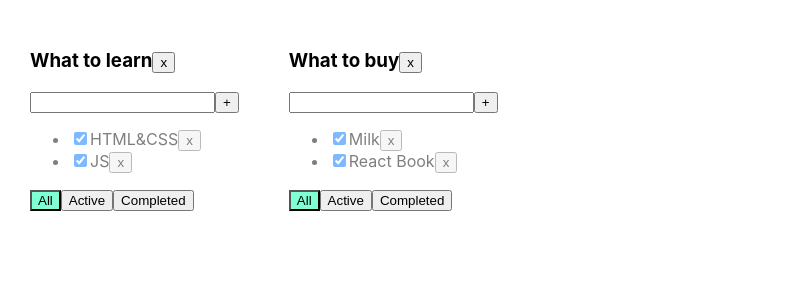
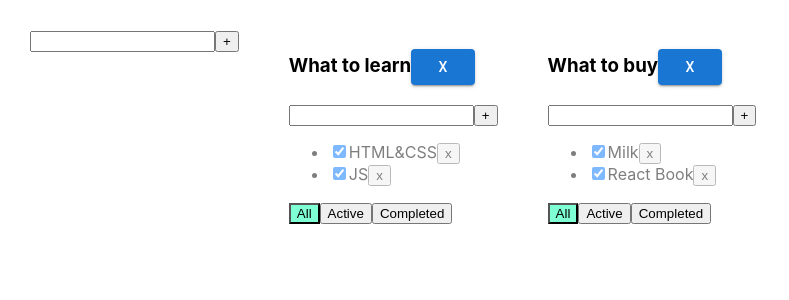
Before and after one commit to MrEvgeniy1989/todolist, a React (Create React App) app: page / in a window 1280 px wide. Shown: the top 300 px of the page, without its empty margins (0-789 px from the left). Built offline with nearby package versions, Linux system fonts and the light colour scheme.

Commit message:
Вторник_2_Игорь Конец занятия

```diff
--- a/package.json
+++ b/package.json
@@ -4,6 +4,11 @@
   "version": "0.1.0",
   "private": true,
   "dependencies": {
+    "@emotion/react": "^11.10.5",
+    "@emotion/styled": "^11.10.5",
+    "@fontsource/roboto": "^4.5.8",
+    "@mui/material": "^5.11.0",
+    "@mui/styled-engine-sc": "^5.11.0",
     "@testing-library/jest-dom": "^5.16.5",
     "@testing-library/react": "^13.4.0",
     "@testing-library/user-event": "^13.5.0",
@@ -16,6 +21,7 @@
     "react": "^18.2.0",
     "react-dom": "^18.2.0",
     "react-scripts": "5.0.1",
+    "styled-components": "^5.3.6",
     "typescript": "^4.8.4",
     "uuid": "^9.0.0",
     "web-vitals": "^2.1.4"
--- a/src/App.tsx
+++ b/src/App.tsx
@@ -1,9 +1,10 @@
 import React, {useState} from 'react';
 import './App.css';
-import {TaskType, Todolist} from './Todolist';
+import {TaskType, Todolist} from './TodoList';
 import {v1} from 'uuid';
+import {Input} from './components/Input';
 
-export type FilterValuesType = "all" | "active" | "completed";
+export type FilterValuesType = 'all' | 'active' | 'completed';
 type TodolistType = {
     id: string
     title: string
@@ -20,21 +21,31 @@
     let todolistId2 = v1();
 
     let [todolists, setTodolists] = useState<Array<TodolistType>>([
-        {id: todolistId1, title: "What to learn", filter: "all"},
-        {id: todolistId2, title: "What to buy", filter: "all"}
+        {id: todolistId1, title: 'What to learn', filter: 'all'},
+        {id: todolistId2, title: 'What to buy', filter: 'all'}
     ])
 
     let [tasks, setTasks] = useState<TasksStateType>({
         [todolistId1]: [
-            {id: v1(), title: "HTML&CSS", isDone: true},
-            {id: v1(), title: "JS", isDone: true}
+            {id: v1(), title: 'HTML&CSS', isDone: true},
+            {id: v1(), title: 'JS', isDone: true}
         ],
         [todolistId2]: [
-            {id: v1(), title: "Milk", isDone: true},
-            {id: v1(), title: "React Book", isDone: true}
+            {id: v1(), title: 'Milk', isDone: true},
+            {id: v1(), title: 'React Book', isDone: true}
         ]
     });
 
+    const updateTask = (todolistId: string, taskID: string, newTitle: string) => {
+        setTasks({
+            ...tasks,
+            [todolistId]: tasks[todolistId].map(el => el.id === taskID ? {...el, title: newTitle} : el)
+        })
+    }
+
+    const updateTodolist = (todolistId: string, newTitle: string) => {
+        setTodolists(todolists.map(el=>el.id===todolistId? {...el, title:newTitle}:el))
+    }
 
     function removeTask(id: string, todolistId: string) {
         //достанем нужный массив по todolistId:
@@ -45,7 +56,7 @@
         setTasks({...tasks});
     }
 
-    function addTask(title: string, todolistId: string) {
+    function addTask(todolistId: string, title: string) {
         let task = {id: v1(), title: title, isDone: false};
         //достанем нужный массив по todolistId:
         let todolistTasks = tasks[todolistId];
@@ -53,6 +64,13 @@
         tasks[todolistId] = [task, ...todolistTasks];
         // засетаем в стейт копию объекта, чтобы React отреагировал перерисовкой
         setTasks({...tasks});
+    }
+
+    const addTodolist = (title: string) => {
+        const newID = v1()
+        const newTodo: TodolistType = {id: newID, title: title, filter: 'all'}
+        setTodolists([newTodo, ...todolists])
+        setTasks({[newID]: [], ...tasks})
     }
 
     function changeStatus(id: string, isDone: boolean, todolistId: string) {
@@ -87,15 +105,16 @@
 
     return (
         <div className="App">
+            <Input callback={addTodolist}/>
             {
                 todolists.map(tl => {
                     let allTodolistTasks = tasks[tl.id];
                     let tasksForTodolist = allTodolistTasks;
 
-                    if (tl.filter === "active") {
+                    if (tl.filter === 'active') {
                         tasksForTodolist = allTodolistTasks.filter(t => t.isDone === false);
                     }
-                    if (tl.filter === "completed") {
+                    if (tl.filter === 'completed') {
                         tasksForTodolist = allTodolistTasks.filter(t => t.isDone === true);
                     }
 
@@ -110,6 +129,8 @@
                         changeTaskStatus={changeStatus}
                         filter={tl.filter}
                         removeTodolist={removeTodolist}
+                        updateTask={updateTask}
+                        updateTodolist={updateTodolist}
                     />
                 })
             }
--- a/src/TodoList.tsx
+++ b/src/TodoList.tsx
@@ -1,5 +1,8 @@
 import React, {ChangeEvent, useState, KeyboardEvent} from 'react';
 import {FilterValuesType} from './App';
+import {Input} from './components/Input';
+import {EditableSpan} from './components/EditableSpan';
+import {Button} from '@mui/material';
 
 export type TaskType = {
     id: string
@@ -17,52 +20,34 @@
     changeTaskStatus: (id: string, isDone: boolean, todolistId: string) => void
     removeTodolist: (id: string) => void
     filter: FilterValuesType
+    updateTask: (todolistId: string, taskID: string, newTitle: string) => void
+    updateTodolist: (todolistId: string, newTitle: string) => void
 }
 
 export function Todolist(props: PropsType) {
-    let [title, setTitle] = useState("")
-    let [error, setError] = useState<string | null>(null)
+    const removeTodolist = () => props.removeTodolist(props.id)
+    const onAllClickHandler = () => props.changeFilter('all', props.id);
+    const onActiveClickHandler = () => props.changeFilter('active', props.id);
+    const onCompletedClickHandler = () => props.changeFilter('completed', props.id);
 
-    const addTask = () => {
-        let newTitle = title.trim();
-        if (newTitle !== "") {
-            props.addTask(newTitle, props.id);
-            setTitle("");
-        } else {
-            setError("Title is required");
-        }
+    const addTaskHandler = (newTitle: string) => {
+        props.addTask(props.id, newTitle)
     }
 
-    const onChangeHandler = (e: ChangeEvent<HTMLInputElement>) => {
-        setTitle(e.currentTarget.value)
+    const updateTodolistHandler = (newTitle: string) => {
+        props.updateTodolist(props.id, newTitle)
     }
 
-    const onKeyPressHandler = (e: KeyboardEvent<HTMLInputElement>) => {
-        setError(null);
-        if (e.charCode === 13) {
-            addTask();
-        }
-    }
-
-    const removeTodolist = () => props.removeTodolist(props.id)
-
-    const onAllClickHandler = () => props.changeFilter("all", props.id);
-    const onActiveClickHandler = () => props.changeFilter("active", props.id);
-    const onCompletedClickHandler = () => props.changeFilter("completed", props.id);
 
     return <div>
-        <h3> {props.title}
-            <button onClick={removeTodolist}>x</button>
+        <h3>
+            {/*{props.title}*/}
+            <EditableSpan title={props.title} callback={updateTodolistHandler}/>
+            {/*<button onClick={removeTodolist}>x</button>*/}
+            <Button variant="contained" onClick={removeTodolist}>x</Button>
+
         </h3>
-        <div>
-            <input value={title}
-                   onChange={onChangeHandler}
-                   onKeyPress={onKeyPressHandler}
-                   className={error ? "error" : ""}
-            />
-            <button onClick={addTask}>+</button>
-            {error && <div className="error-message">{error}</div>}
-        </div>
+        <Input callback={addTaskHandler}/>
         <ul>
             {
                 props.tasks.map(t => {
@@ -72,22 +57,28 @@
                         props.changeTaskStatus(t.id, newIsDoneValue, props.id);
                     }
 
-                    return <li key={t.id} className={t.isDone ? "is-done" : ""}>
+
+                    const updateTaskHandler = (newTitle: string) => {
+                        props.updateTask(props.id, t.id, newTitle)
+                    }
+
+
+                    return <li key={t.id} className={t.isDone ? 'is-done' : ''}>
                         <input type="checkbox" onChange={onChangeHandler} checked={t.isDone}/>
-                        <span>{t.title}</span>
+                        <EditableSpan title={t.title} callback={updateTaskHandler}/>
                         <button onClick={onClickHandler}>x</button>
                     </li>
                 })
             }
         </ul>
         <div>
-            <button className={props.filter === 'all' ? "active-filter" : ""}
+            <button className={props.filter === 'all' ? 'active-filter' : ''}
                     onClick={onAllClickHandler}>All
             </button>
-            <button className={props.filter === 'active' ? "active-filter" : ""}
+            <button className={props.filter === 'active' ? 'active-filter' : ''}
                     onClick={onActiveClickHandler}>Active
             </button>
-            <button className={props.filter === 'completed' ? "active-filter" : ""}
+            <button className={props.filter === 'completed' ? 'active-filter' : ''}
                     onClick={onCompletedClickHandler}>Completed
             </button>
         </div>
--- /dev/null
+++ b/src/components/EditableSpan.tsx
@@ -0,0 +1,29 @@
+import React, {ChangeEvent, useState} from 'react';
+import {Simulate} from 'react-dom/test-utils';
+import input = Simulate.input;
+
+type EditableSpan = {
+    title: string
+    callback: (newTitle: string) => void
+}
+
+export const EditableSpan = (props: EditableSpan) => {
+    const [edit, setEdit] = useState(false)
+    let [newTitle, setNewTitle] = useState(props.title)
+
+    const editHandler = () => {
+        setEdit(!edit)
+        props.callback(newTitle)
+    }
+
+    const onChangeHandler = (e: ChangeEvent<HTMLInputElement>) => {
+        setNewTitle(e.currentTarget.value)
+    }
+
+    return (
+        edit
+            ? <input value={newTitle} onBlur={editHandler} autoFocus onChange={onChangeHandler}/>
+            : <span onDoubleClick={editHandler}>{props.title}</span>
+
+    );
+};
--- /dev/null
+++ b/src/components/Input.tsx
@@ -0,0 +1,43 @@
+import React, {ChangeEvent, KeyboardEvent, useState} from 'react';
+
+type InputPropsType = {
+    callback: (newTitle: string) => void
+}
+
+export const Input = (props: InputPropsType) => {
+    let [title, setTitle] = useState('')
+    let [error, setError] = useState<string | null>(null)
+
+    const onChangeHandler = (e: ChangeEvent<HTMLInputElement>) => {
+        setTitle(e.currentTarget.value)
+    }
+
+    const onKeyPressHandler = (e: KeyboardEvent<HTMLInputElement>) => {
+        setError(null);
+        if (e.key === 'Enter') {
+            addTask();
+        }
+    }
+
+    const addTask = () => {
+        let newTitle = title.trim();
+        if (newTitle !== '') {
+            props.callback(newTitle);
+            setTitle('');
+        } else {
+            setError('Title is required');
+        }
+    }
+
+    return (
+        <div>
+            <input value={title}
+                   onChange={onChangeHandler}
+                   onKeyPress={onKeyPressHandler}
+                   className={error ? 'error' : ''}
+            />
+            <button onClick={addTask}>+</button>
+            {error && <div className="error-message">{error}</div>}
+        </div>
+    );
+};
```
Also changed, not shown: 1 other file (tests, documents, lock files or other folders).
